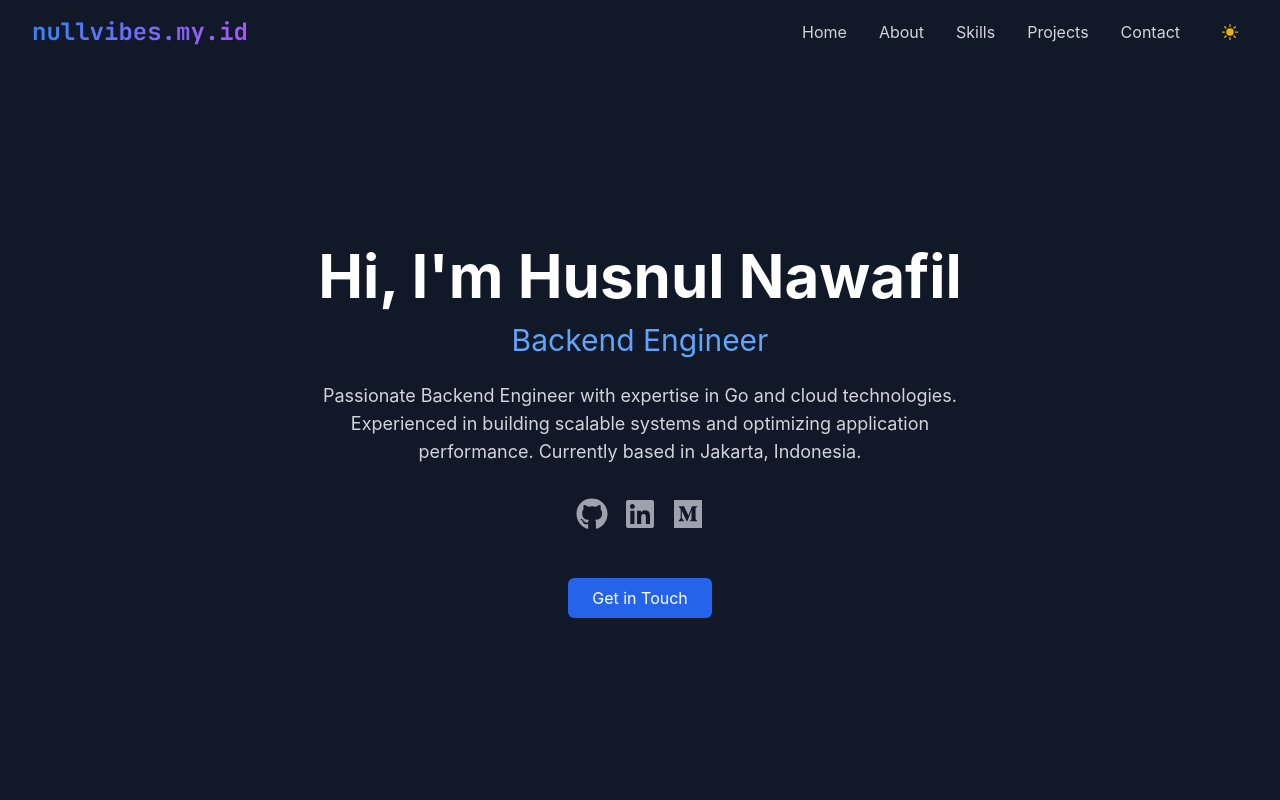
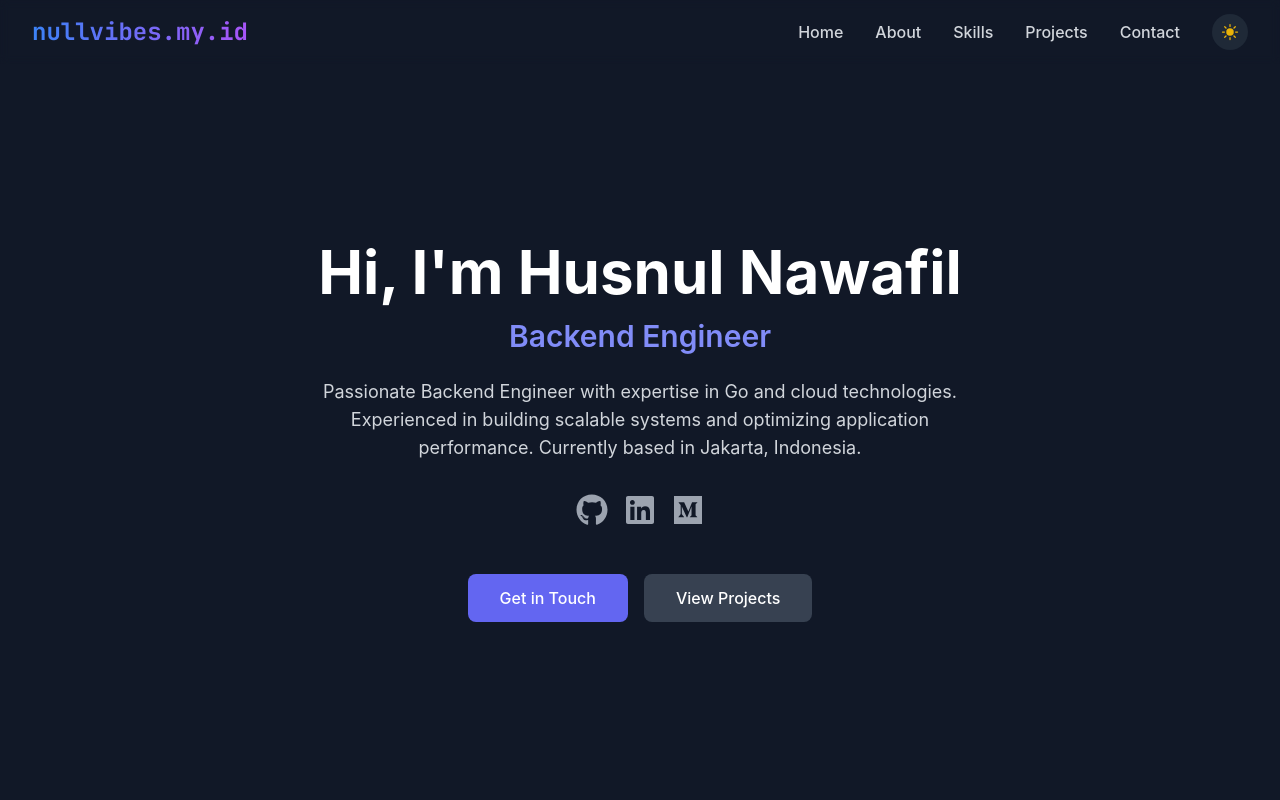
Before and after one commit to nawafilhusnul/crafted-by-null, a React (Vite) app: page / in a window 1280 px wide. Shown: the top 800 px of the page. Built offline with nearby package versions, Linux system fonts and the light colour scheme.

Commit message:
fix: improve font and UI visibility

```diff
--- a/src/App.tsx
+++ b/src/App.tsx
@@ -1,16 +1,16 @@
-import { FC } from 'react';
-import Navbar from './components/Navbar';
-import Hero from './components/Hero';
-import About from './components/About';
-import Skills from './components/Skills';
-import Projects from './components/Projects';
-import Contact from './components/Contact';
-import { ThemeProvider } from './context/ThemeContext';
+import { FC } from "react";
+import Navbar from "./components/Navbar";
+import Hero from "./components/Hero";
+import About from "./components/About";
+import Skills from "./components/Skills";
+import Projects from "./components/Projects";
+import Contact from "./components/Contact";
+import { ThemeProvider } from "./context/ThemeContext";
 
 const App: FC = () => {
   return (
     <ThemeProvider>
-      <div className="min-h-screen bg-white dark:bg-gray-900 text-gray-900 dark:text-white transition-colors duration-300">
+      <div className="min-h-screen bg-gray-50 dark:bg-gray-900 text-gray-800 dark:text-white transition-colors duration-300">
         <Navbar />
         <Hero />
         <About />
--- a/src/components/Hero.tsx
+++ b/src/components/Hero.tsx
@@ -1,6 +1,6 @@
 import { motion } from "framer-motion";
 import { FaGithub, FaLinkedin, FaMedium } from "react-icons/fa";
-import { FC } from 'react';
+import { FC } from "react";
 
 const Hero: FC = () => {
   return (
@@ -14,13 +14,13 @@ const Hero: FC = () => {
           animate={{ opacity: 1, y: 0 }}
           transition={{ duration: 0.5 }}
         >
-          <h1 className="text-4xl sm:text-5xl md:text-6xl font-bold text-white mb-4">
+          <h1 className="text-4xl sm:text-5xl md:text-6xl font-bold text-gray-900 dark:text-white mb-4">
             {`Hi, I'm Husnul Nawafil`}
           </h1>
-          <h2 className="text-xl sm:text-2xl md:text-3xl text-blue-400 mb-6">
+          <h2 className="text-xl sm:text-2xl md:text-3xl text-indigo-600 dark:text-indigo-400 font-semibold mb-6">
             Backend Engineer
           </h2>
-          <p className="text-lg text-gray-300 max-w-2xl mb-8">
+          <p className="text-lg text-gray-600 dark:text-gray-300 max-w-2xl mb-8">
             Passionate Backend Engineer with expertise in Go and cloud
             technologies. Experienced in building scalable systems and
             optimizing application performance. Currently based in Jakarta,
@@ -32,7 +32,7 @@ const Hero: FC = () => {
               href="https://github.com/nawafilhusnul"
               target="_blank"
               rel="noopener noreferrer"
-              className="text-gray-400 hover:text-white transition-colors duration-200"
+              className="text-gray-600 hover:text-gray-900 dark:text-gray-400 dark:hover:text-white transition-colors duration-200"
               whileHover={{ scale: 1.1 }}
               whileTap={{ scale: 0.95 }}
             >
@@ -42,17 +42,17 @@ const Hero: FC = () => {
               href="https://linkedin.com/in/husnulnawafil"
               target="_blank"
               rel="noopener noreferrer"
-              className="text-gray-400 hover:text-white transition-colors duration-200"
+              className="text-gray-600 hover:text-gray-900 dark:text-gray-400 dark:hover:text-white transition-colors duration-200"
               whileHover={{ scale: 1.1 }}
               whileTap={{ scale: 0.95 }}
             >
               <FaLinkedin className="w-8 h-8" />
             </motion.a>
             <motion.a
-              href="https://medium.com/@nawafil"
+              href="https://medium.com/@husnulnawafil"
               target="_blank"
               rel="noopener noreferrer"
-              className="text-gray-400 hover:text-white transition-colors duration-200"
+              className="text-gray-600 hover:text-gray-900 dark:text-gray-400 dark:hover:text-white transition-colors duration-200"
               whileHover={{ scale: 1.1 }}
               whileTap={{ scale: 0.95 }}
             >
@@ -60,14 +60,29 @@ const Hero: FC = () => {
             </motion.a>
           </div>
 
-          <motion.a
-            href="mailto:nawafilhusnul@gmail.com"
-            className="btn-primary inline-block"
-            whileHover={{ scale: 1.05 }}
-            whileTap={{ scale: 0.95 }}
+          <motion.div
+            initial={{ opacity: 0 }}
+            animate={{ opacity: 1 }}
+            transition={{ delay: 0.5, duration: 0.5 }}
+            className="flex flex-col sm:flex-row justify-center space-y-4 sm:space-y-0 sm:space-x-4"
           >
-            Get in Touch
-          </motion.a>
+            <motion.a
+              href="#contact"
+              className="px-8 py-3 bg-indigo-600 dark:bg-indigo-500 text-white rounded-lg font-medium hover:bg-indigo-700 dark:hover:bg-indigo-600 transition-colors duration-200"
+              whileHover={{ scale: 1.05 }}
+              whileTap={{ scale: 0.95 }}
+            >
+              Get in Touch
+            </motion.a>
+            <motion.a
+              href="#projects"
+              className="px-8 py-3 bg-gray-200 dark:bg-gray-700 text-gray-900 dark:text-white rounded-lg font-medium hover:bg-gray-300 dark:hover:bg-gray-600 transition-colors duration-200"
+              whileHover={{ scale: 1.05 }}
+              whileTap={{ scale: 0.95 }}
+            >
+              View Projects
+            </motion.a>
+          </motion.div>
         </motion.div>
       </div>
     </section>
--- a/src/components/Navbar.tsx
+++ b/src/components/Navbar.tsx
@@ -33,8 +33,8 @@ const Navbar: FC = () => {
 
   const navbarClasses = `fixed w-full z-50 transition-all duration-300 ${
     isScrolled
-      ? "bg-white/80 dark:bg-gray-900/80 backdrop-blur-md shadow-lg"
-      : "bg-transparent"
+      ? "bg-white/90 dark:bg-gray-900/90 backdrop-blur-md shadow-lg"
+      : "bg-gray-50/80 dark:bg-transparent backdrop-blur-sm"
   }`;
 
   const menuVariants = {
@@ -49,7 +49,7 @@ const Navbar: FC = () => {
           {/* Logo */}
           <motion.a
             href="#home"
-            className="text-2xl font-bold font-mono bg-gradient-to-r from-blue-500 to-purple-500 bg-clip-text text-transparent hover:from-purple-500 hover:to-blue-500 transition-all duration-300"
+            className="text-2xl font-bold font-mono bg-gradient-to-r from-indigo-600 to-purple-600 dark:from-blue-500 dark:to-purple-500 bg-clip-text text-transparent hover:from-purple-600 hover:to-indigo-600 dark:hover:from-purple-500 dark:hover:to-blue-500 transition-all duration-300"
             whileHover={{ scale: 1.05 }}
             whileTap={{ scale: 0.95 }}
           >
@@ -62,7 +62,7 @@ const Navbar: FC = () => {
               <motion.a
                 key={item.name}
                 href={item.href}
-                className="text-gray-700 dark:text-gray-300 hover:text-gray-900 dark:hover:text-white transition-colors duration-300"
+                className="text-gray-600 dark:text-gray-300 hover:text-indigo-600 dark:hover:text-white font-medium transition-colors duration-300"
                 whileHover={{ scale: 1.05 }}
                 whileTap={{ scale: 0.95 }}
               >
@@ -73,14 +73,14 @@ const Navbar: FC = () => {
             {/* Theme Toggle Button */}
             <motion.button
               onClick={toggleTheme}
-              className="p-2 rounded-full hover:bg-gray-200 dark:hover:bg-gray-800 transition-colors duration-300"
+              className="p-2 rounded-full bg-gray-100 dark:bg-gray-800 hover:bg-gray-200 dark:hover:bg-gray-700 transition-colors duration-300"
               whileHover={{ scale: 1.1 }}
               whileTap={{ scale: 0.9 }}
             >
               {isDark ? (
                 <SunIcon className="w-5 h-5 text-yellow-500" />
               ) : (
-                <MoonIcon className="w-5 h-5 text-gray-700" />
+                <MoonIcon className="w-5 h-5 text-indigo-600" />
               )}
             </motion.button>
           </div>
@@ -89,19 +89,19 @@ const Navbar: FC = () => {
           <div className="md:hidden flex items-center space-x-4">
             <motion.button
               onClick={toggleTheme}
-              className="p-2 rounded-full hover:bg-gray-200 dark:hover:bg-gray-800 transition-colors duration-300"
+              className="p-2 rounded-full bg-gray-100 dark:bg-gray-800 hover:bg-gray-200 dark:hover:bg-gray-700 transition-colors duration-300"
               whileHover={{ scale: 1.1 }}
               whileTap={{ scale: 0.9 }}
             >
               {isDark ? (
                 <SunIcon className="w-5 h-5 text-yellow-500" />
               ) : (
-                <MoonIcon className="w-5 h-5 text-gray-700" />
+                <MoonIcon className="w-5 h-5 text-indigo-600" />
               )}
             </motion.button>
             <button
               onClick={() => setIsOpen(!isOpen)}
-              className="text-gray-700 dark:text-gray-300 hover:text-gray-900 dark:hover:text-white p-2"
+              className="text-gray-600 dark:text-gray-300 hover:text-indigo-600 dark:hover:text-white p-2"
             >
               {isOpen ? (
                 <XMarkIcon width={24} height={24} />
@@ -121,14 +121,14 @@ const Navbar: FC = () => {
             animate="open"
             exit="closed"
             variants={menuVariants}
-            className="md:hidden bg-white dark:bg-gray-800 shadow-lg"
+            className="md:hidden bg-white dark:bg-gray-800 shadow-lg border-t border-gray-100 dark:border-gray-700"
           >
             <div className="px-4 pt-2 pb-4 space-y-2">
               {navItems.map((item) => (
                 <motion.a
                   key={item.name}
                   href={item.href}
-                  className="block text-gray-700 dark:text-gray-300 hover:text-gray-900 dark:hover:text-white transition-colors duration-300"
+                  className="block text-gray-600 dark:text-gray-300 hover:text-indigo-600 dark:hover:text-white font-medium transition-colors duration-300"
                   whileHover={{ scale: 1.05 }}
                   whileTap={{ scale: 0.95 }}
                 >
--- a/tailwind.config.js
+++ b/tailwind.config.js
@@ -10,16 +10,28 @@ export default {
       },
       colors: {
         primary: {
-          50: "#f0f9ff",
-          100: "#e0f2fe",
-          200: "#bae6fd",
-          300: "#7dd3fc",
-          400: "#38bdf8",
-          500: "#0ea5e9",
-          600: "#0284c7",
-          700: "#0369a1",
-          800: "#075985",
-          900: "#0c4a6e",
+          50: "#f5f3ff",
+          100: "#ede9fe",
+          200: "#ddd6fe",
+          300: "#c4b5fd",
+          400: "#a78bfa",
+          500: "#8b5cf6",
+          600: "#7c3aed",
+          700: "#6d28d9",
+          800: "#5b21b6",
+          900: "#4c1d95",
+        },
+      },
+      backgroundColor: {
+        light: {
+          primary: "#ffffff",
+          secondary: "#f9fafb",
+          hover: "#f3f4f6",
+        },
+        dark: {
+          primary: "#111827",
+          secondary: "#1f2937",
+          hover: "#374151",
         },
       },
     },
```
